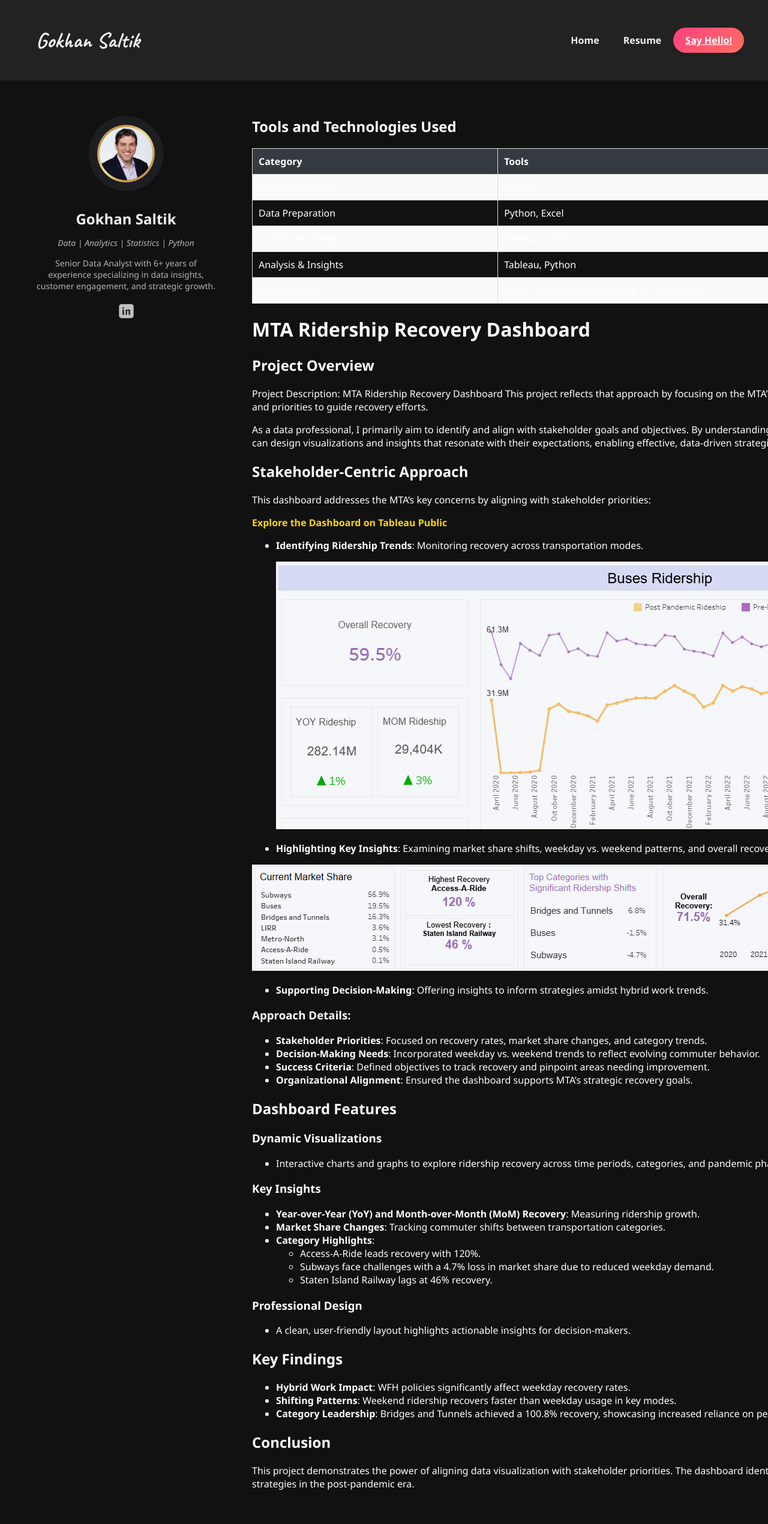
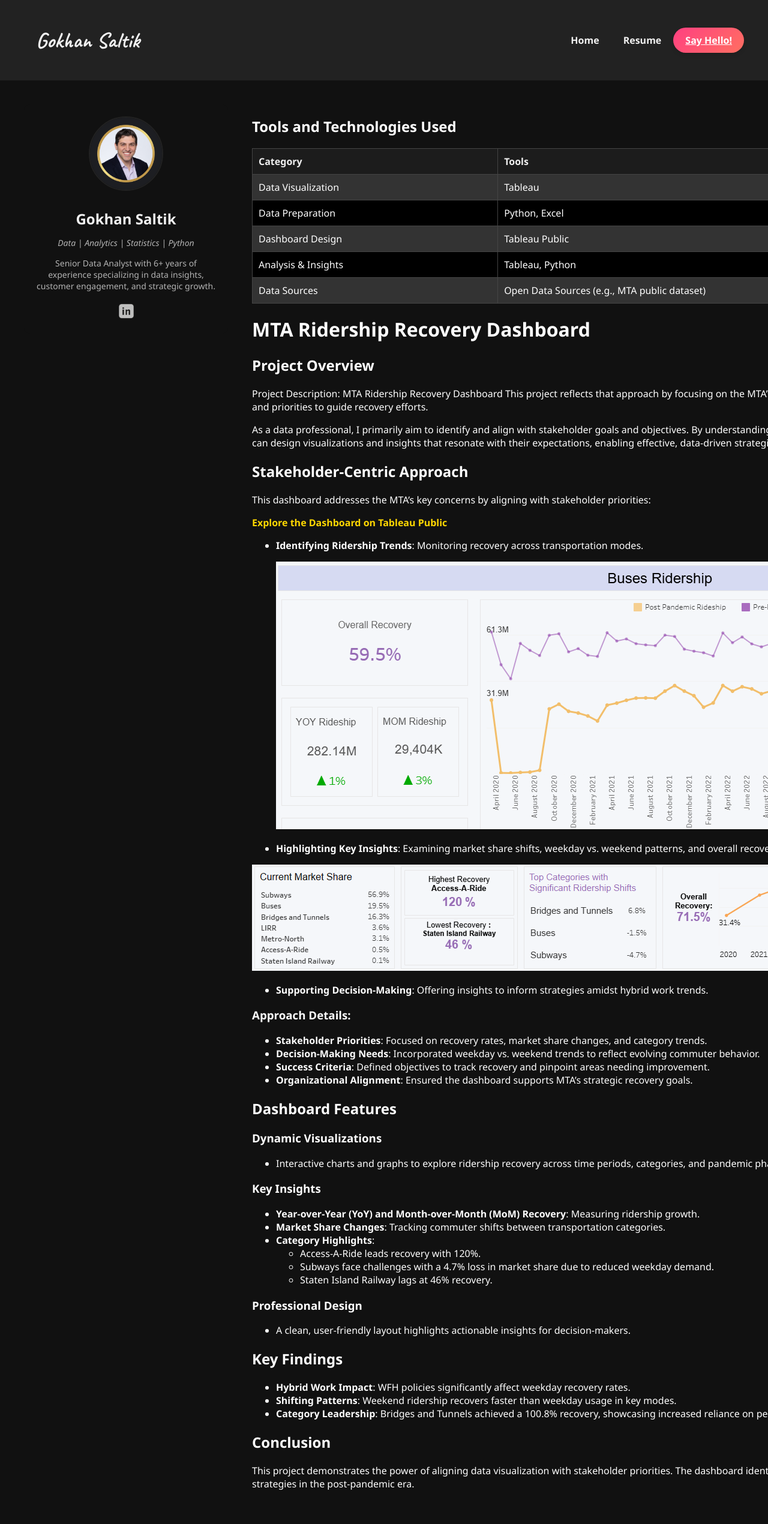
Before and after one commit to saltikg/portfolio, a Jekyll site: the page built from projects/Interactive_Dashboard_Pandemic.md, in a window 1280 px wide. Shown: the whole page at 60% size. Built offline with Jekyll 4.4.1, drawn with Linux system fonts in a browser that asks for light colours.

Commit message:
Update Interactive_Dashboard_Pandemic.md

```diff
--- a/projects/Interactive_Dashboard_Pandemic.md
+++ b/projects/Interactive_Dashboard_Pandemic.md
@@ -2,37 +2,38 @@
 layout: default
 title: "MTA Ridership Recovery Dashboard"
 ---
-<h2>Tools and Technologies Used</h2>
-<table style="width: 100%; border-collapse: collapse;">
+<h2 style="color: #ffffff;">Tools and Technologies Used</h2>
+<table style="width: 100%; border-collapse: collapse; background-color: #000000; color: #ffffff;">
   <thead>
-    <tr style="background-color: #343a40; color: #ffffff; text-align: left;">
-      <th style="padding: 10px; border: 1px solid #ddd;">Category</th>
-      <th style="padding: 10px; border: 1px solid #ddd;">Tools</th>
+    <tr style="background-color: #1c1c1c; color: #f0f0f0; text-align: left;">
+      <th style="padding: 10px; border: 1px solid #444;">Category</th>
+      <th style="padding: 10px; border: 1px solid #444;">Tools</th>
     </tr>
   </thead>
   <tbody>
-    <tr style="background-color: #f9f9f9;">
-      <td style="padding: 10px; border: 1px solid #ddd;">Data Visualization</td>
-      <td style="padding: 10px; border: 1px solid #ddd;">Tableau</td>
+    <tr style="background-color: #333;">
+      <td style="padding: 10px; border: 1px solid #444;">Data Visualization</td>
+      <td style="padding: 10px; border: 1px solid #444;">Tableau</td>
     </tr>
     <tr>
-      <td style="padding: 10px; border: 1px solid #ddd;">Data Preparation</td>
-      <td style="padding: 10px; border: 1px solid #ddd;">Python, Excel</td>
+      <td style="padding: 10px; border: 1px solid #444;">Data Preparation</td>
+      <td style="padding: 10px; border: 1px solid #444;">Python, Excel</td>
     </tr>
-    <tr style="background-color: #f9f9f9;">
-      <td style="padding: 10px; border: 1px solid #ddd;">Dashboard Design</td>
-      <td style="padding: 10px; border: 1px solid #ddd;">Tableau Public</td>
+    <tr style="background-color: #333;">
+      <td style="padding: 10px; border: 1px solid #444;">Dashboard Design</td>
+      <td style="padding: 10px; border: 1px solid #444;">Tableau Public</td>
     </tr>
     <tr>
-      <td style="padding: 10px; border: 1px solid #ddd;">Analysis & Insights</td>
-      <td style="padding: 10px; border: 1px solid #ddd;">Tableau, Python</td>
+      <td style="padding: 10px; border: 1px solid #444;">Analysis & Insights</td>
+      <td style="padding: 10px; border: 1px solid #444;">Tableau, Python</td>
     </tr>
-    <tr style="background-color: #f9f9f9;">
-      <td style="padding: 10px; border: 1px solid #ddd;">Data Sources</td>
-      <td style="padding: 10px; border: 1px solid #ddd;">Open Data Sources (e.g., MTA public dataset)</td>
+    <tr style="background-color: #333;">
+      <td style="padding: 10px; border: 1px solid #444;">Data Sources</td>
+      <td style="padding: 10px; border: 1px solid #444;">Open Data Sources (e.g., MTA public dataset)</td>
     </tr>
   </tbody>
 </table>
+
 
 # MTA Ridership Recovery Dashboard
 
```
